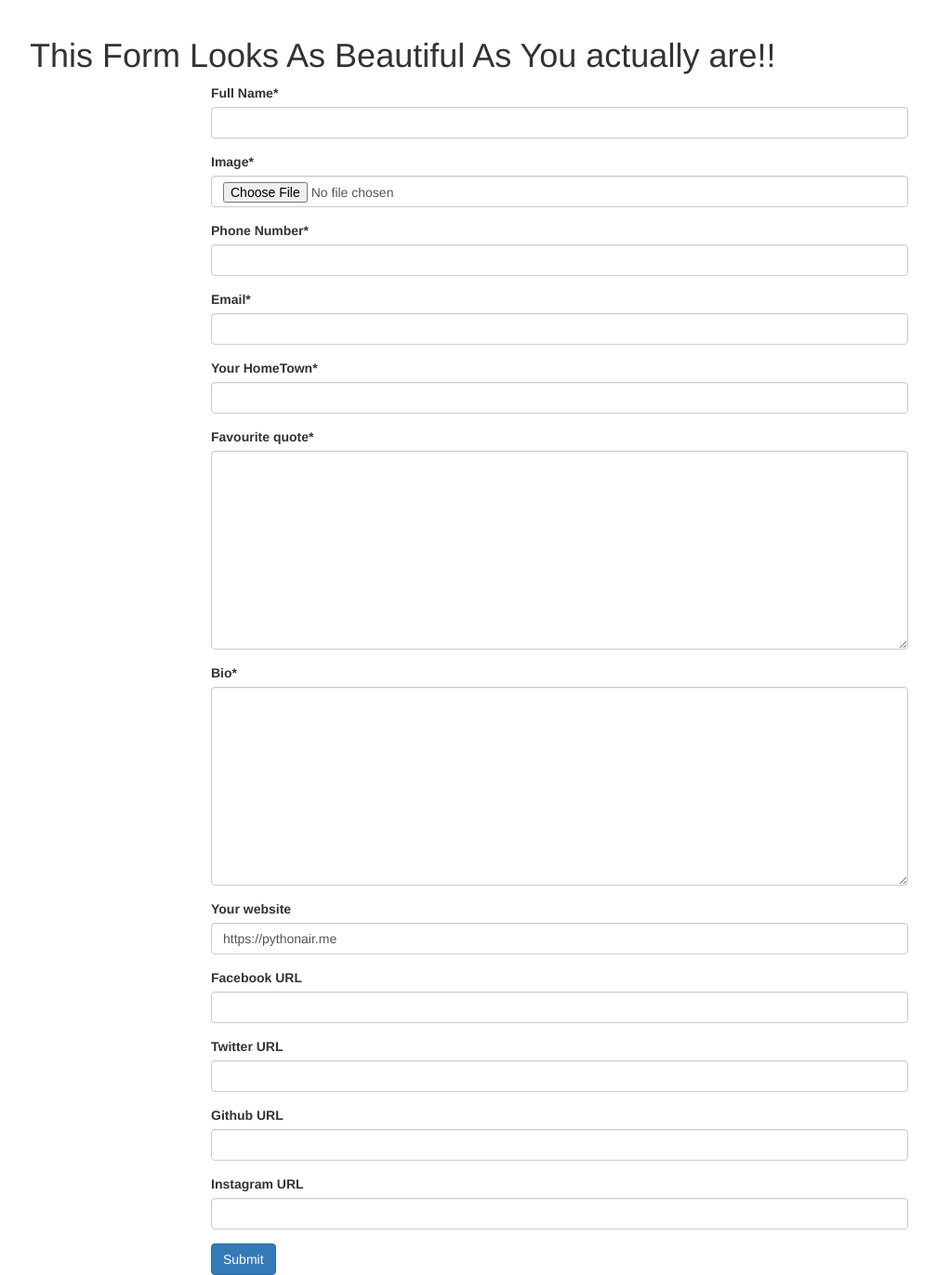
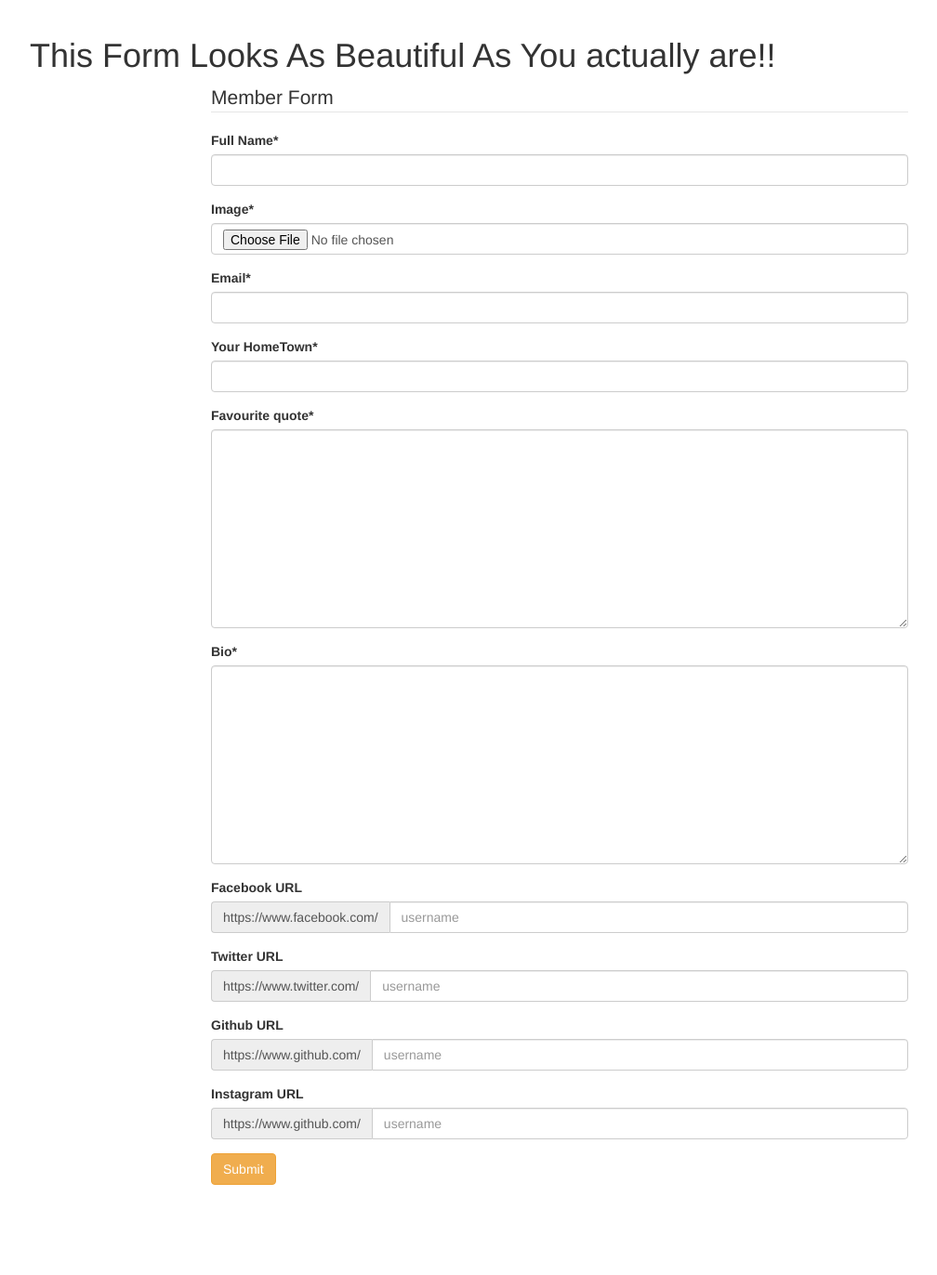
Before and after one commit to NischalLal/class-ultimate-classof2020, a Django app: page /members/new-member/ in a window 1280 px wide. Shown: the part 52-1424 px from the top of the page at 93% size, without its empty margins (38-1046 px from the left). After the commit the page ends 1327 px from the top, so only its background shows below. Run offline with Django 3.2, Linux system fonts and the light colour scheme; some libraries are stand-ins or nearby versions.

Commit message:
Removes clean methods from social sites url

```diff
--- a/ultimatewebsite/members/forms.py
+++ b/ultimatewebsite/members/forms.py
@@ -1,6 +1,9 @@
 from django import forms
 from members.models import Member
-
+from crispy_forms.helper import FormHelper
+from crispy_forms.layout import Submit
+from crispy_forms.layout import Field, Layout, Fieldset, ButtonHolder, Submit, HTML
+from crispy_forms.bootstrap import *
 class MemberForm(forms.ModelForm):
     favourite_quote = forms.CharField(
         widget = forms.Textarea)
@@ -9,6 +12,46 @@ class MemberForm(forms.ModelForm):
         fields = ('full_name', 'image', 'phone_number', 'email', 'hometown',
             'favourite_quote', 'bio', 'your_website', 'facebook_url', 'twitter_url',
             'github_url', 'instagram_url')
+
+    def __init__(self, *args, **kwargs):
+        super(MemberForm, self).__init__(*args, **kwargs)
+        self.helper = FormHelper()
+        self.helper.form_id = 'id-MemberForm'
+        self.helper.form_class = 'form'
+        self.helper.form_method = 'POST'
+        self.helper.form_action = ''
+
+        # self.helper.add_input(Submit('submit', 'Submit'))
+        self.helper = FormHelper()
+        self.helper.layout = Layout(
+                    Fieldset(
+                        'Member Form',
+                        'full_name',
+                        'image',
+                        # HTML("""
+                        # <p>We use notes to get better, <strong>please help us {{ username }}</strong></p>"""),
+                        # 'phone_number',
+                        Field('email', css_class = 'ffffffffff'),
+                        'hometown',
+                        'favourite_quote',
+                        'bio',
+                        PrependedText('facebook_url', 'https://www.facebook.com/', placeholder="username"),
+                        PrependedText('twitter_url', 'https://www.twitter.com/', placeholder="username"),
+                        PrependedText('github_url', 'https://www.github.com/', placeholder="username"),
+                        PrependedText('instagram_url', 'https://www.github.com/', placeholder="username"),
+
+
+
+                    ),
+                    ButtonHolder(
+                        Submit('submit', 'Submit', css_class='btn btn-warning')
+                    )
+                )
+
+
+
+
+
 
     def clean_full_name(self):
         full_name = self.cleaned_data.get('full_name')
@@ -31,35 +74,3 @@ class MemberForm(forms.ModelForm):
             raise forms.ValidationError("Something Missing E.G '.com', '.edu', '.me', '.org'")
 
         return email
-
-    def clean_facebook_url(self):
-        facebook_url = self.cleaned_data.get('facebook_url')
-        if facebook_url is not None:
-            if not 'facebook.com' in facebook_url:
-                raise forms.ValidationError("We don't think this is a facebook URL")
-
-        return facebook_url
-    def clean_twitter_url(self):
-        twitter_url = self.cleaned_data.get('twitter_url')
-        if twitter_url is not None:
-            if not 'twitter.com' in twitter_url:
-                raise forms.ValidationError("We don't think this is a twitter URL")
-
-
-        return twitter_url
-
-    def clean_instagram_url(self):
-        instagram_url = self.cleaned_data.get('instagram_url')
-        if instagram_url is not None:
-            if not 'instagram.com' in instagram_url:
-                raise forms.ValidationError("We don't think this is a instagram URL")
-
-        return instagram_url
-
-    def clean_github_url(self):
-        github_url = self.cleaned_data.get('github_url')
-        if github_url is not None:
-
-            if not 'github.com' in github_url:
-                raise forms.ValidationError("We don't think this is a Github URL")
-        return github_url
--- a/ultimatewebsite/templates/members/new_member.html
+++ b/ultimatewebsite/templates/members/new_member.html
@@ -12,8 +12,7 @@
         <div class="col-md-offset-2 col-md-8">
             <form method = 'POST' action = '' enctype = 'multipart/form-data'>
             {% csrf_token %}
-            {{form|crispy}}
-            <button type = 'submit' value = 'Submit' class = 'btn btn-primary'>Submit</button>
+            {% crispy form %}
             </form>
         </div>
     </div>
```
Also changed, not shown: ultimatewebsite/media/members/who_GYYSfWw.jpg (added), ultimatewebsite/members/migrations/0005_auto_20171018_1349.py (added).
